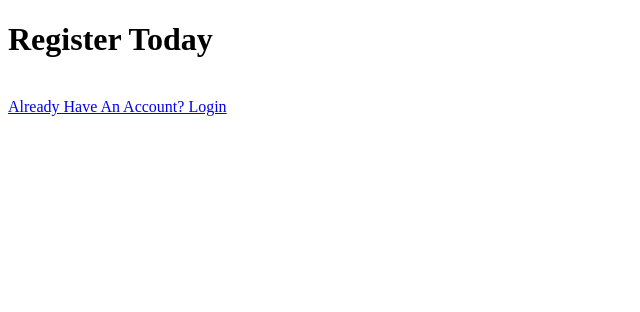
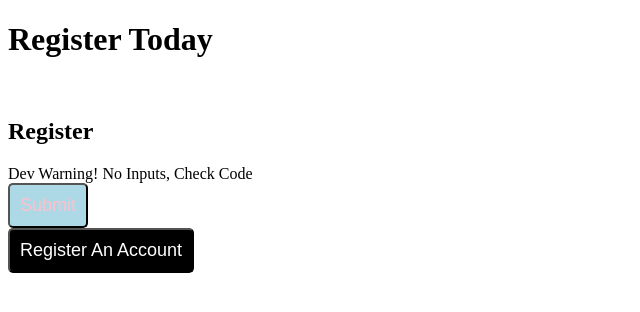
Before and after one commit to csmithswim/CDReactProject, a React (Create React App) app in the folder client/: page /register in a window 1280 px wide. Shown: the top 312 px of the page, without its empty margins (0-640 px from the left). Built offline with nearby package versions, Linux system fonts and the light colour scheme; the HTML template or start-up script is replaced by a standard one.

Commit message:
added axious

```diff
--- a/client/src/Components/Register.js
+++ b/client/src/Components/Register.js
@@ -1,8 +1,15 @@
 import React from 'react';
+import Button from './Button';
+
+// import Input from './Input';
+
+import Form from './Form';
+import { regInputs } from '../utils/userInputs'
+import { regReq } from '../utils/userRequests'
 
 export default function Register() {
 
-    const loginLink = window.location.origin  + '/login';
+    const regLink = '/register';
 
     return (
         <div>
@@ -10,11 +17,21 @@ export default function Register() {
                 Register Today
             </h1>
             <br/>
-            <a
-                href={loginLink}
-            >
-                Already Have An Account? Login
-            </a>
+
+            <Form
+                id = 'registerForm'
+                title='Register'
+                inputs={regInputs}
+                submitFunc={regReq}
+            />
+
+            <Button
+            onClick = {() => {window.location = regLink}}
+            text='Register An Account'
+            style={{color: 'white', backgroundColor: 'black'}}
+            />
+
+
 
         </div>
     )
```
